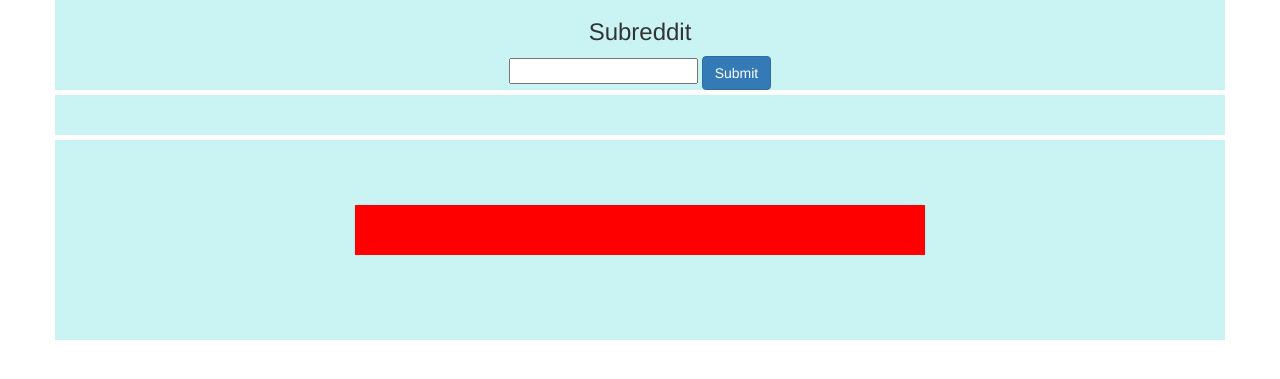
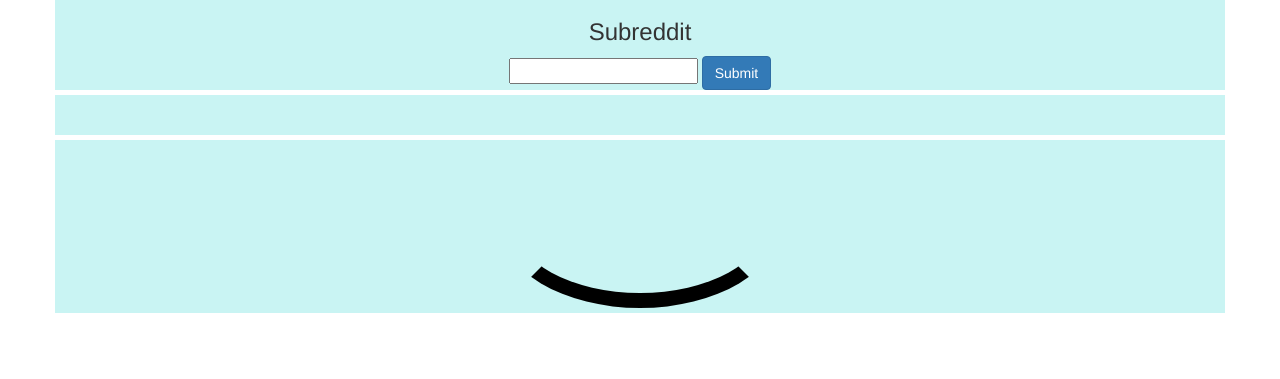
Before and after one commit to hojennysn/CS410-FinalProject, a Flask app: page / in a window 1280 px wide. Shown: the part 134-513 px from the top of the page. Run offline with Flask 2, Linux system fonts and the light colour scheme; some libraries are stand-ins or nearby versions.

Commit message:
Adjusted some params and added smiley face for nice loading

```diff
--- a/processing/lda_scraper.py
+++ b/processing/lda_scraper.py
@@ -43,7 +43,7 @@
 
 def get_comments(subred):
     commentsList = []
-    for post in reddit.subreddit(subred).top('all', limit=25):
+    for post in reddit.subreddit(subred).top('all', limit=20):
         comment = get_comment_from_post(post)
         comment_clean = genVocab(comment)
         # print(comment_clean)
--- a/static/index.css
+++ b/static/index.css
@@ -53,14 +53,15 @@
     float: right;
 }
 
-#robot {
-    height: 200px;
+
+#smiley div {
+    border: 15px solid #000;
+    display: inline-block;
+    min-width: 20em;
+    min-height: 12em;
+    padding: 0.5em;
+    border-radius: 50%;
+    border-top-color: transparent;
+    border-left-color: transparent;
+    border-right-color: transparent;
 }
-
-#smiley {
-    width: 50%;
-    height: 50px;
-    background-color: red;
-    margin: 0 auto;
-    margin-top: 65px;
-}
--- a/templates/index.html
+++ b/templates/index.html
@@ -37,8 +37,8 @@
             </div>
         </div>
 
-        <div id="robot" class="container">
-            <div id="smiley"></div>
+        <div id="smiley" class="container">
+            <div></div>
         </div>
     </div>
 
```
